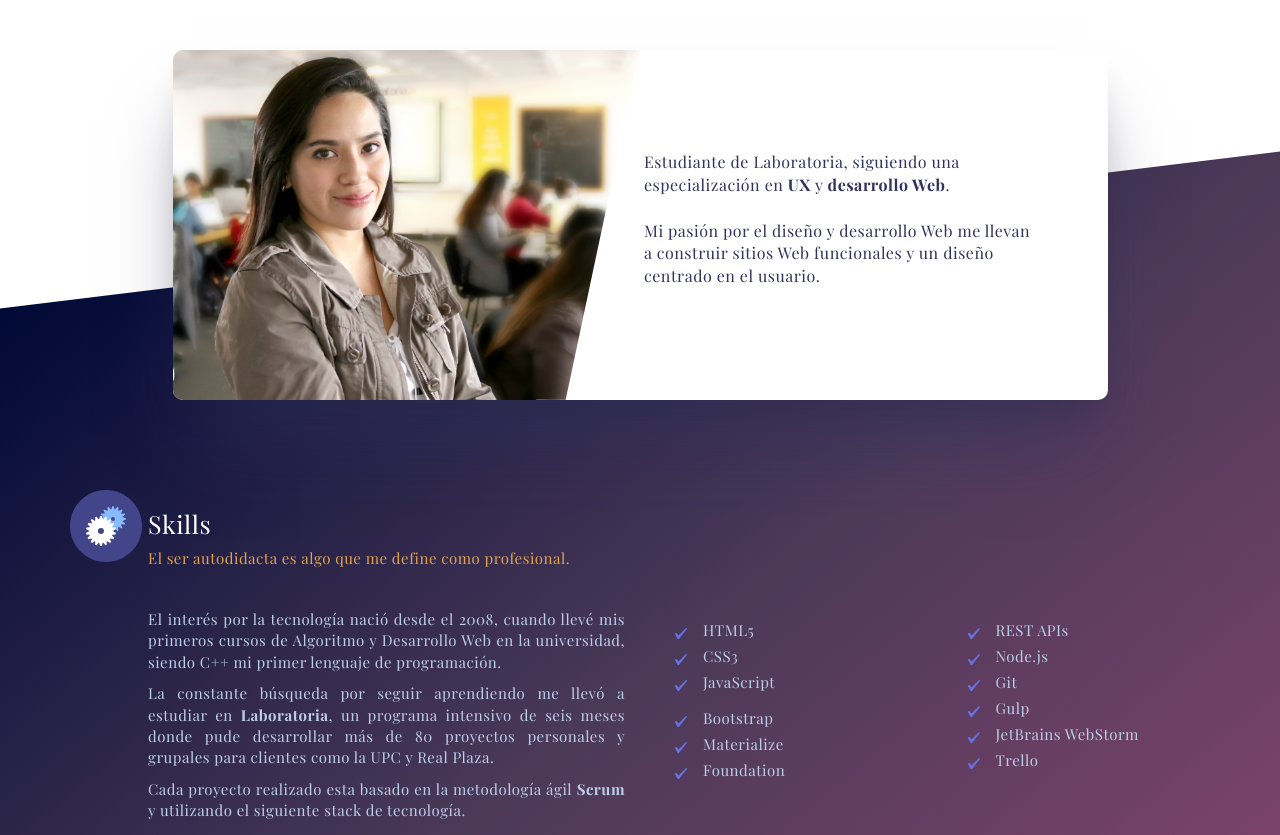
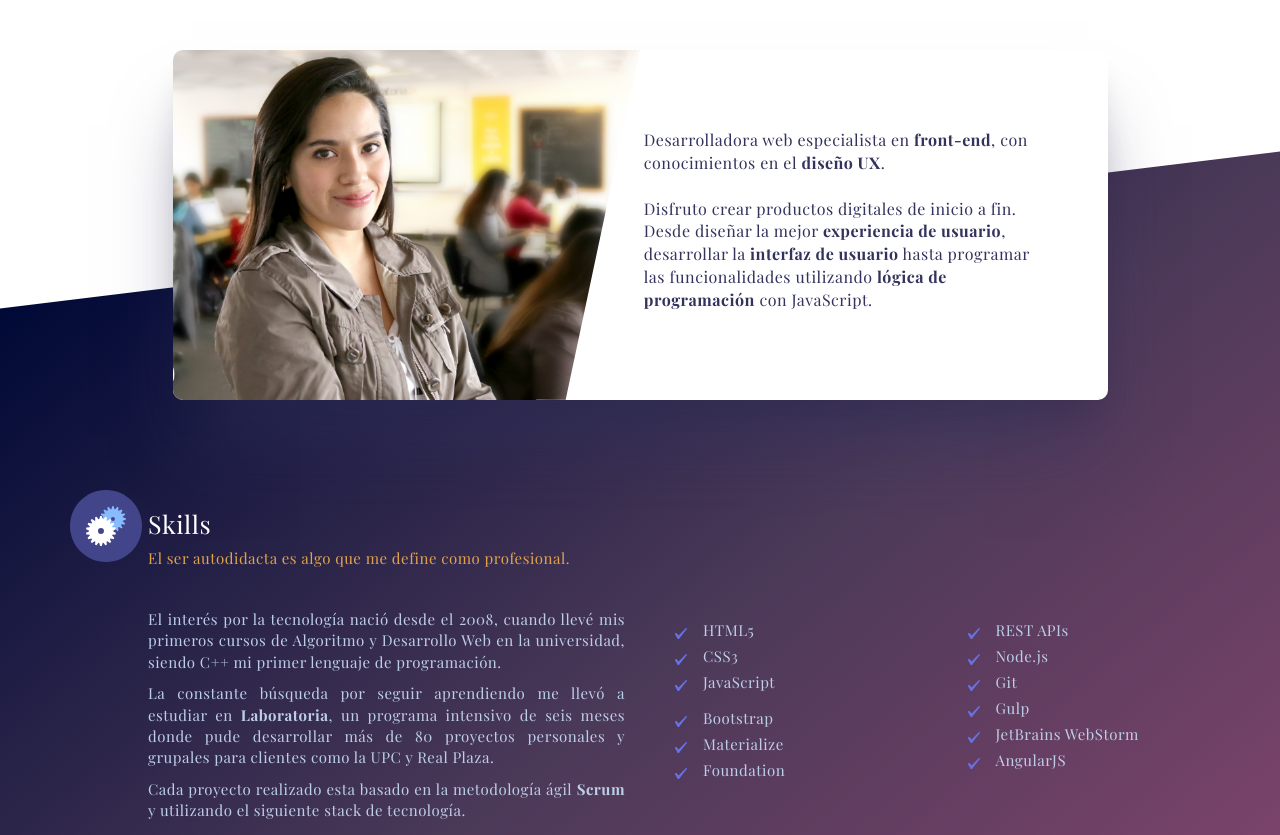
Before and after one commit to FiorellaQA/Portfolio, a website: page index.html in a window 1280 px wide. Shown: the part 1120-1955 px from the top of the page. Drawn offline with nearby package versions, Linux system fonts and the light colour scheme.

Commit message:
update content and resume

```diff
--- a/index.html
+++ b/index.html
@@ -9,7 +9,7 @@
 		<link rel="stylesheet" href="assets/css/vendor/bootstrap.css">
 		<link rel="stylesheet" href="assets/css/main.css">
 		<script src="https://use.fontawesome.com/18642168a3.js"></script>
-		<title>Fiorella Quispe | Creative front-end developer</title>
+		<title>Fiorella Quispe | Front-end Developer</title>
 	</head>
 	<body>
 		<header id="home">
@@ -31,7 +31,7 @@
 				<div class="container">
 					<div class="center-block text-center">
 						<p class="title">Fiorella Quispe</p>
-						<p class="subtitle">Creative front-end developer</p>
+						<p class="subtitle">Front-end Developer</p>
 						<ul class='network-links'>
 							<li>
 								<a target=_blank class="btn" href="https://github.com/FiorellaQA">
@@ -76,8 +76,8 @@
 			<div class="panel panel-default panel-profile m-b-0 visible-xs">
 				<div class="panel-body text-center">
 					<img class="panel-profile-img" src="assets/img/retol.png">
-					<p class="m-b">Estudiante de Laboratoria, siguiendo una especialización en <strong>UX</strong> y <strong>desarrollo Web</strong>.</p>
-					<p class="m-b">Mi pasión por el diseño y desarrollo Web me llevan a construir sitios Web funcionales y un diseño centrado en el usuario.</p>
+					<p class="m-b">Desarrolladora web especialista en <strong>front-end</strong>, con conocimientos en el <strong>diseño UX</strong>.</p>
+					<p class="m-b">Disfruto crear productos digitales de inicio a fin. Desde diseñar la mejor <strong>experiencia de usuario</strong>, desarrollar la <strong>interfaz de usuario</strong> hasta programar las funcionalidades utilizando <strong>lógica de programación</strong> con JavaScript.</p>
 				</div>
 			</div>
 			<div class="diagonals"></div>
@@ -89,9 +89,9 @@
 					<div class="col-sm-6 col-xs-12">
 						<div class="about__description">
 							<p class="about__description--info">
-								Estudiante de Laboratoria, siguiendo una especialización en <strong>UX</strong> y <strong>desarrollo Web</strong>.
+								Desarrolladora web especialista en <strong>front-end</strong>, con conocimientos en el <strong>diseño UX</strong>.
 								<br><br>
-								Mi pasión por el diseño y desarrollo Web me llevan a construir sitios Web funcionales y un diseño centrado en el usuario.
+								Disfruto crear productos digitales de inicio a fin. Desde diseñar la mejor <strong>experiencia de usuario</strong>, desarrollar la <strong>interfaz de usuario</strong> hasta programar las funcionalidades utilizando <strong>lógica de programación</strong> con JavaScript.
 							</p>
 						</div>
 					</div>
@@ -147,7 +147,7 @@
 										<li>Git</li>
 										<li>Gulp</li>
 										<li>JetBrains WebStorm</li>
-										<li>Trello</li>
+										<li>AngularJS</li>
 									</ul>
 								</div>
 							</div>
@@ -219,7 +219,7 @@
 				<div class="row contact__description--info">
 					<div class="col-xs-12 col-sm-4">
 						<p class="">Leer mi hoja de vida</p>
-						<a target=_blank class="btn" href="assets/fiorellaQuispeArotinco.pdf">
+						<a target=_blank class="btn" href="assets/CVFiorellaQuispe.pdf">
 							<i class="fa fa-file-text" aria-hidden="true"></i>
 						</a>
 					</div>
@@ -247,7 +247,7 @@
 								</a>
 							</li>
 							<li>
-								<a target=_blank class="btn" href="https://medium.com/@fiorellamichelle">
+								<a target=_blank class="btn" href="https://medium.com/@fiorellaquispe/local-storage-almacenamiento-local-f756f2220832">
 									<i class="fa fa-medium" aria-hidden="true"></i>
 								</a>
 							</li>
```
Also changed, not shown: 2 other files.
